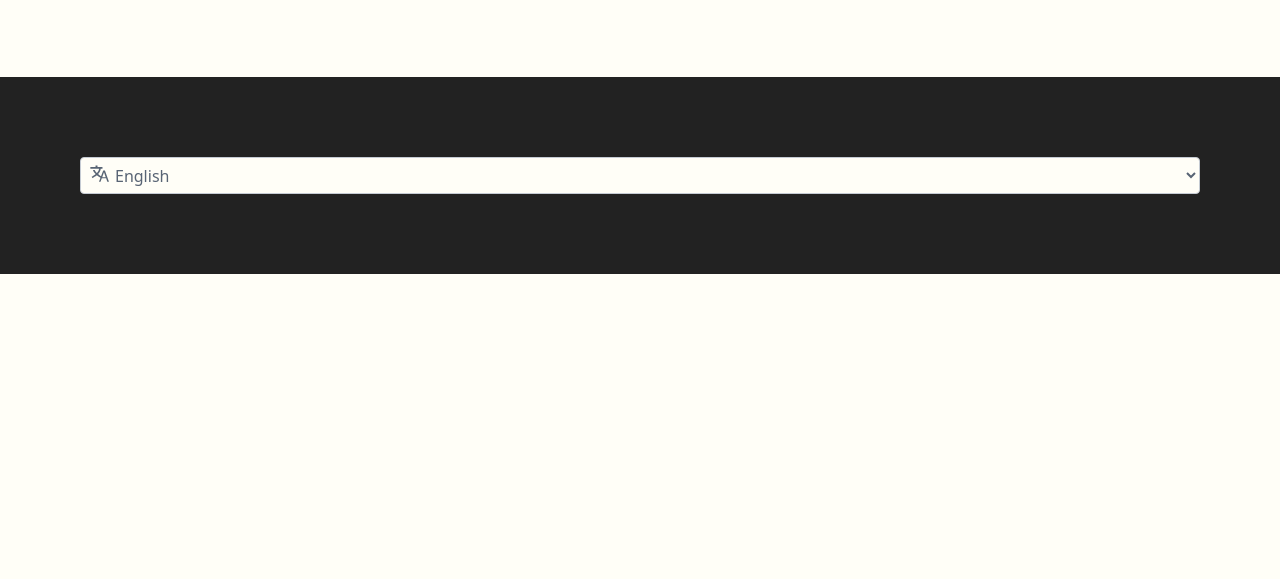
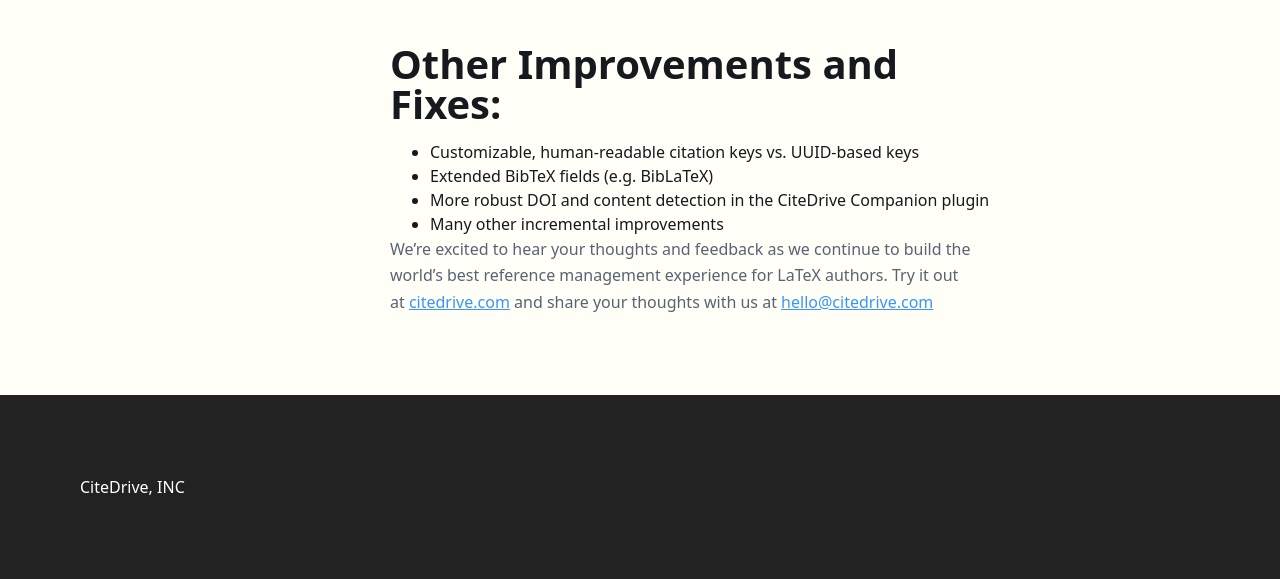
Before and after one commit to citedrive/astro-infrastructure, an Astro site: page /blog/citedrive-january-2022-release in a window 1280 px wide. Shown: the part 2999-3578 px from the top of the page. Before the commit the page ends 3273 px from the top, so only its background shows below. Built offline with nearby package versions, Linux system fonts and the light colour scheme; Astro itself is replaced by a stand-in of ours.

Commit message:
layout test

```diff
--- a/src/components/footer/Footer.astro
+++ b/src/components/footer/Footer.astro
@@ -2,11 +2,11 @@
 import { getLanguageFromURL, KNOWN_LANGUAGE_CODES } from '../utils/languages';
 import LanguageSelect from './LanguageSelect';
 const {  lang } = Astro.props;
-
+//	{KNOWN_LANGUAGE_CODES.length > 1 && <LanguageSelect lang={lang} client:idle />}
 ---
 
   <footer class="footer">
-        	{KNOWN_LANGUAGE_CODES.length > 1 && <LanguageSelect lang={lang} client:idle />}
+      CiteDrive, INC
   </footer>
 
 
@@ -14,6 +14,8 @@ const {  lang } = Astro.props;
   .footer{
   background: #222;
   padding: 5rem;
+  z-index: 999;
+  color: #fff;
 }
 
     </style>
--- a/src/layouts/BlogPost.astro
+++ b/src/layouts/BlogPost.astro
@@ -14,7 +14,9 @@ import Footer from '../components/footer/Footer.astro';
          <LeftSidebarBlog lang={lang ?? frontmatter.lang} />
       </aside>
       <article class="article" >
+        <div class= "test">
          <slot />
+         </div>
       </article>
       <aside class="rightSidebar">
          <RightSidebar headings={headings} githubEditUrl={"githubEditUrl"} />
@@ -24,34 +26,62 @@ import Footer from '../components/footer/Footer.astro';
 </body>
 </Header>
 <style>
+@media only screen and (min-width: 1028px) {
    .docs{
    margin: 80px 0px;
    display: grid;
-   grid-template-areas:
-   "al"
-   "main";
-   }
+   box-sizing: border-box;
+   grid-template: "sb main al" / 390px 1fr 290px;
+ }
+}
+
+
+
+
+   @media only screen and (min-width: 1028px) {
    .leftSideBar{
    display: block;
-   left: 0;
    position: fixed;
    width: 390px;
    padding: 1rem;
    overflow-x: hidden;
    height: calc(100vh - 120px);
    }
+ }
+
+    @media only screen and (max-width: 1028px) {
+    .leftSideBar{
+    display: none;
+    }
+  }
+
+
    .article{
    grid-area: main / main / main / main;
-   margin: 0px auto;
-   width: 750px;
+    margin: 0px auto;
+
    }
+    @media only screen and (min-width: 1028px) {
+   .test{
+   max-width: 800px;
+   }
+}
+
+
+@media only screen and (min-width: 1028px) {
    .rightSidebar{
-   display: block;
-   right: 0;
-   position: fixed;
-   width: 390px;
-   padding: 1rem;
-   overflow-x: hidden;
-   height: calc(100vh - 120px);
+    width: 290px;
+    left: unset;
+    right: 0px;
+    display: block;
+    position: fixed;
    }
+
+}
+    @media only screen and (max-width: 1028px) {
+    .rightSidebar{
+    display: none;
+    }
+  }
+
 </style>
--- a/src/layouts/DocsLayout.astro
+++ b/src/layouts/DocsLayout.astro
@@ -14,7 +14,9 @@ import Footer from '../components/footer/Footer.astro';
          <LeftSidebar lang={lang ?? frontmatter.lang} />
       </aside>
       <article class="article" >
+      <div class= "test">
          <slot />
+         </div>
       </article>
       <aside class="rightSidebar">
          <RightSidebar headings={headings} githubEditUrl={"githubEditUrl"} />
@@ -24,34 +26,62 @@ import Footer from '../components/footer/Footer.astro';
 </body>
 </Header>
 <style>
+@media only screen and (min-width: 1028px) {
    .docs{
    margin: 80px 0px;
    display: grid;
-   grid-template-areas:
-   "al"
-   "main";
-   }
+   box-sizing: border-box;
+   grid-template: "sb main al" / 390px 1fr 290px;
+ }
+}
+
+
+
+
+   @media only screen and (min-width: 1028px) {
    .leftSideBar{
    display: block;
-   left: 0;
    position: fixed;
    width: 390px;
    padding: 1rem;
    overflow-x: hidden;
    height: calc(100vh - 120px);
    }
+ }
+
+    @media only screen and (max-width: 1028px) {
+    .leftSideBar{
+    display: none;
+    }
+  }
+
+
    .article{
    grid-area: main / main / main / main;
-   margin: 0px auto;
-   max-width: 750px;
+    margin: 0px auto;
+
    }
+    @media only screen and (min-width: 1028px) {
+   .test{
+   max-width: 800px;
+   }
+}
+
+
+@media only screen and (min-width: 1028px) {
    .rightSidebar{
-   display: block;
-   right: 0;
-   position: fixed;
-   width: 390px;
-   padding: 1rem;
-   overflow-x: hidden;
-   height: calc(100vh - 120px);
+    width: 290px;
+    left: unset;
+    right: 0px;
+    display: block;
+    position: fixed;
    }
+
+}
+    @media only screen and (max-width: 1028px) {
+    .rightSidebar{
+    display: none;
+    }
+  }
+
 </style>
```
